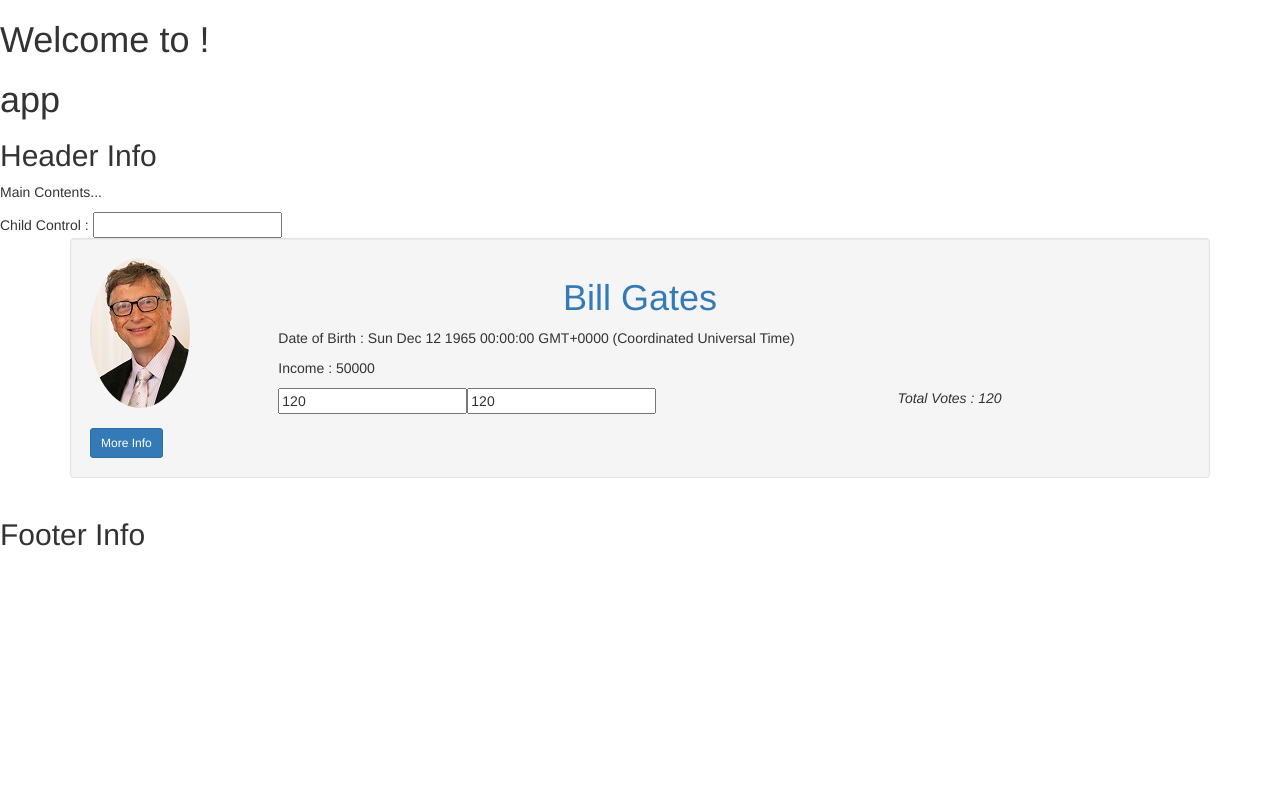
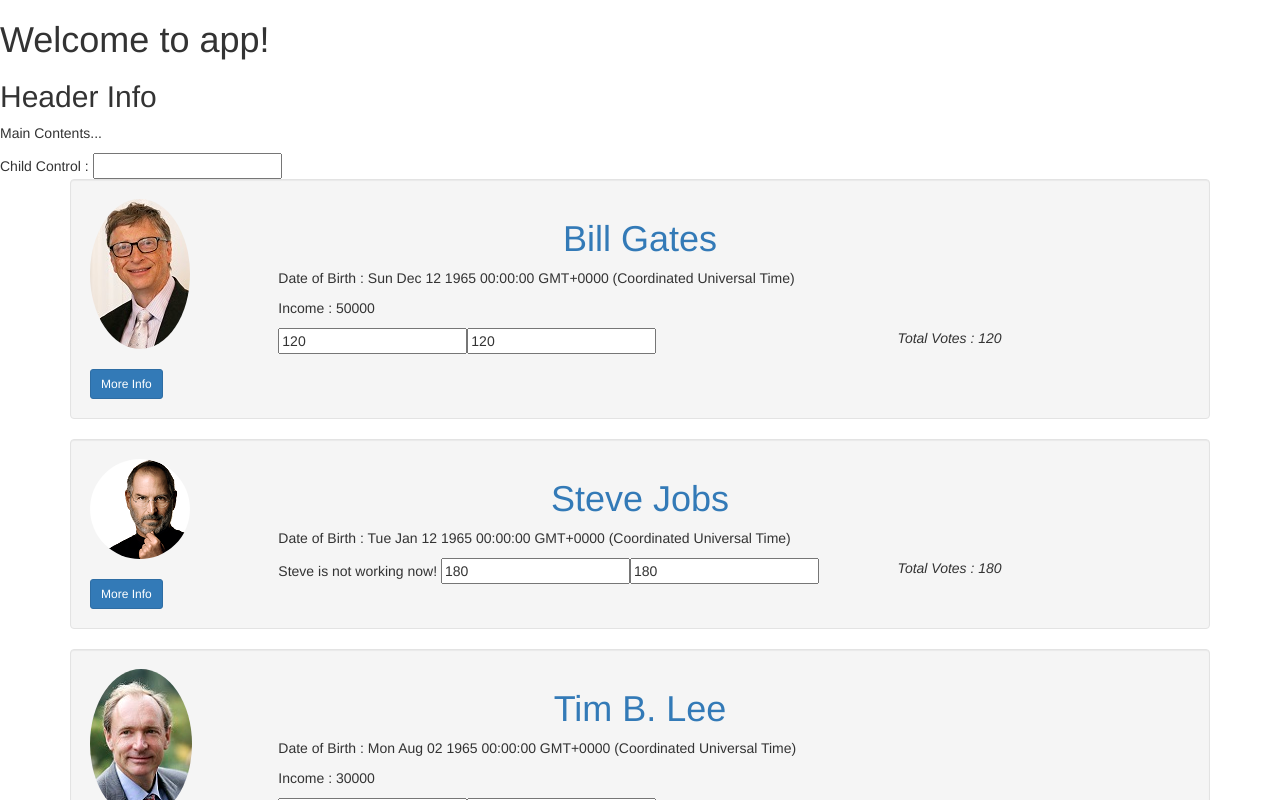
Before and after one commit to synergy2411/sg-app, an Angular app: page / in a window 1280 px wide. Shown: the top 800 px of the page. Built offline with nearby package versions, Linux system fonts and the light colour scheme.

Commit message:
structural Directives added

```diff
--- a/src/app/app.component.html
+++ b/src/app/app.component.html
@@ -1,10 +1,10 @@
 <!--The content below is only a placeholder and can be replaced.-->
 <div>
   <h1>
-    Welcome to {{ parentValue }}!
+    Welcome to {{ title }}!
   </h1>
 
-  <app-user [user]="user" [xyz]="title"
+  <app-user [users]="users" [xyz]="title"
       (childEvent)="parentEvent($event)">
     <header>Header Info</header>
     <main class="main-class">Main Contents...</main>
--- a/src/app/app.component.ts
+++ b/src/app/app.component.ts
@@ -13,9 +13,9 @@
   parentEvent(eventdata){
    // alert("Data from Child " + eventdata);
    this.parentValue = eventdata;
-  }
+  }df
 
-  user : User = {
+  users : User[] = [{
       firstName : "Bill",
       lastName : "Gates",
       dob : new Date("Dec 12, 1965"),
@@ -24,5 +24,23 @@
       company : "Microsoft",
       image : 'assets/images/bill.jpg',
       vote : 120
-  }
+  },{
+    firstName : "Steve",
+    lastName : "Jobs",
+    dob : new Date("Jan 12, 1965"),
+    isWorking : false,
+    income : 0,
+    company : "Apple",
+    image : 'assets/images/steve.png',
+    vote : 180
+},{
+  firstName : "Tim B.",
+  lastName : "Lee",
+  dob : new Date("Aug 2, 1965"),
+  isWorking : true,
+  income : 30000,
+  company : "World Wide Web",
+  image : 'assets/images/tim.jpg',
+  vote : 100
+}]
 }
--- a/src/app/user/user.component.html
+++ b/src/app/user/user.component.html
@@ -1,5 +1,5 @@
 <div>
-<h1>{{ title }}</h1>
+<!-- <h1>{{ title }}</h1> -->
 
 <h2>
     <ng-content select="header"></ng-content>
@@ -14,9 +14,10 @@
 
 <div class="container">
 <ul class="list-unstyled">
-    <li class="well">
+    <li class="well" *ngFor="let user of users; index as i, even as isEven, odd as isOdd, first as isFirst, last as isLast">
         <div class="row">
             <div class="col-md-2 col-sm-2 hidden-xs">
+                <!-- {{i}} Is Even ?{{ isEven }} is This First ? {{ isFirst }}  -->
                 <img [src]="user.image" class="img-responsive img-circle">
                 <br>
                 <button (click)="moreInfo(user)"
@@ -28,7 +29,9 @@
                         {{ user.firstName }} {{ user.lastName}}
                     </h1>
                     <p>Date of Birth : {{ user.dob }}</p>
-                    <p>Income : <span [innerHTML]="user.income"></span></p>
+                    <p *ngIf="user.isWorking; else xyz">
+                        Income : <span [innerHTML]="user.income"></span>
+                    </p>
 
                     <em class="pull-right">Total Votes : {{user.vote}}</em>
                     <input type="number"
@@ -38,6 +41,11 @@
                     <input type="number" [(ngModel)]="user.vote">
             </div>
        </div>
+
+       <ng-template #xyz>
+        {{ user.firstName }} is not working now!
+       </ng-template>
+
     </li>
 </ul>
 </div>
@@ -48,3 +56,11 @@
 <h2>
     <ng-content select="footer"></ng-content>
 </h2>
+
+
+<!-- <div [ngSwitch]="myNum">
+    <div *ngSwitchCase="1">Output 1</div>
+    <div *ngSwitchCase="2">Output 2</div>
+    <div *ngSwitchCase="3">Output 3</div>
+    <div *ngSwitchDefault>Default Output </div>
+</div> -->
--- a/src/app/user/user.component.ts
+++ b/src/app/user/user.component.ts
@@ -1,4 +1,7 @@
-import { Component, Input, Output, EventEmitter } from '@angular/core';
+import { Component, Input, Output, EventEmitter,
+        OnInit, OnChanges, AfterContentInit, AfterContentChecked,
+         AfterViewInit, AfterViewChecked, DoCheck, OnDestroy,
+         SimpleChanges} from '@angular/core';
 import { User } from '../model/user';
 
 
@@ -6,9 +9,13 @@
     selector : 'app-user',
     templateUrl : './user.component.html'
 })
-export class UserComponent{
+export class UserComponent implements OnInit, OnChanges, AfterContentInit,
+            AfterContentChecked, AfterViewInit, AfterViewChecked, DoCheck,
+            OnDestroy{
     @Input('xyz') title : string;
-    @Input('user') user : User;
+    @Input('users') users : User[];
+
+    myNum : number = 2;
 
     @Output('childEvent') childEvent = new EventEmitter<string>();
 
@@ -20,6 +27,17 @@
         alert(`${user.firstName}
             is working with ${user.company}!!!`);
     }
-
+    constructor(){console.log("Constructor Called!");}
+    ngOnChanges(changes : SimpleChanges){
+        console.log("ngOnChanges called!");
+        console.log(changes);
+    }
+    ngOnInit(){console.log("ngOnInit called!"); }
+    ngDoCheck(){console.log("ngDoCheck called!");}
+    ngAfterContentInit(){console.log("ngAfterContentInit called!");}
+    ngAfterContentChecked(){console.log("ngAfterContentChecked called!");}
+    ngAfterViewInit(){console.log("ngAfterViewInit called!");}
+    ngAfterViewChecked(){console.log("ngAfterViewChecked called!");}
+    ngOnDestroy(){console.log("ngOnDestroy called!");}
 
 }
```
